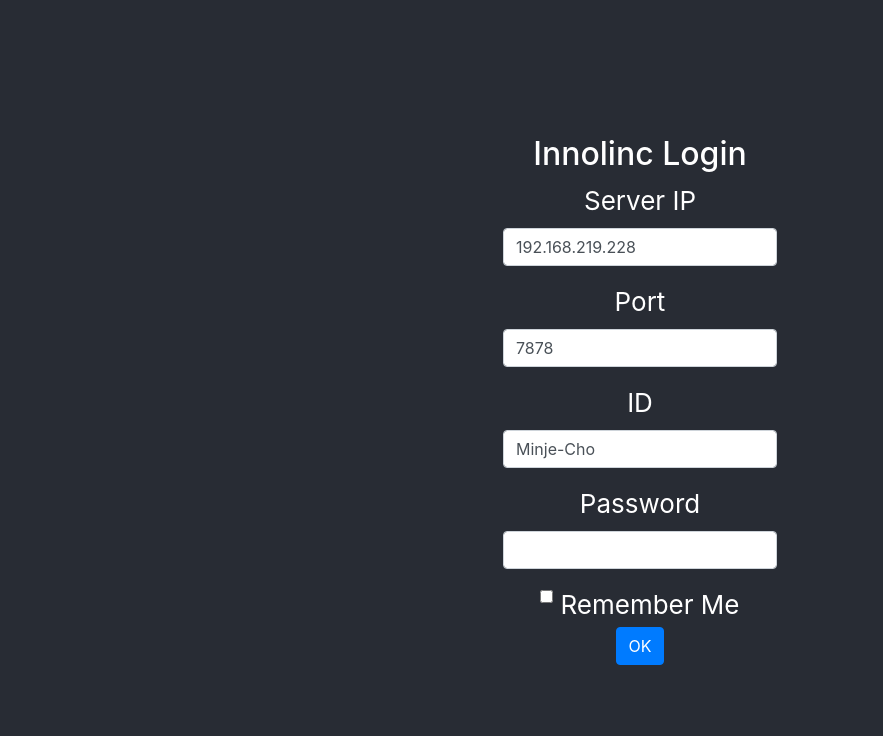
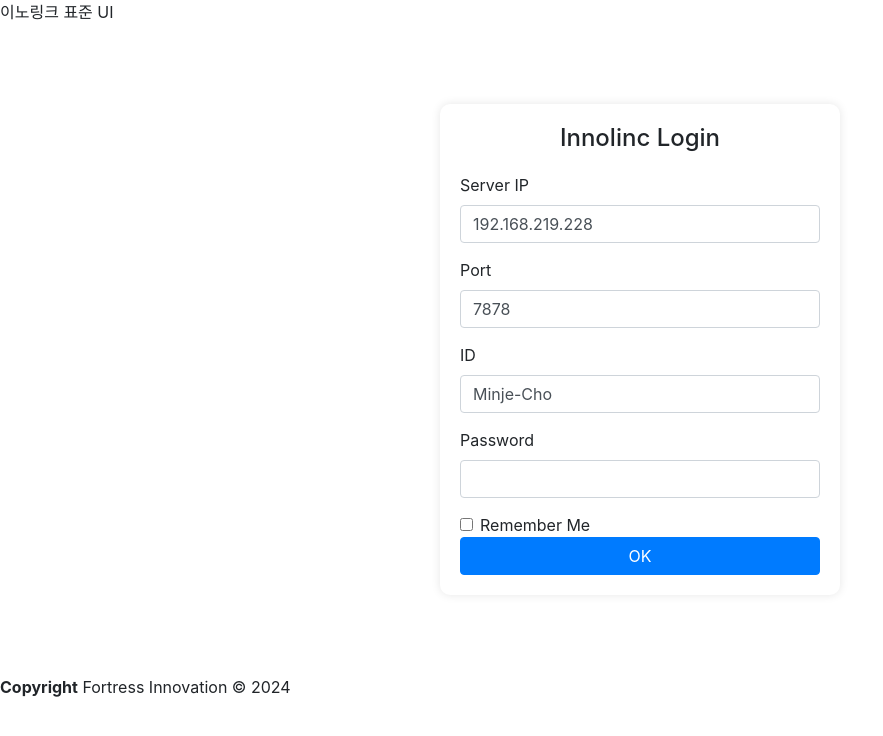
Before and after one commit to minjecho/innolinc_ui, a React (Create React App) app: page / in a window 1280 px wide. Shown: the top 736 px of the page, without its empty margins (0-883 px from the left). Built offline with nearby package versions, Linux system fonts and the light colour scheme.

Commit message:
Header, Footer components

```diff
--- a/public/index.html
+++ b/public/index.html
@@ -26,6 +26,30 @@
     -->
     <link href="https://stackpath.bootstrapcdn.com/bootstrap/4.5.2/css/bootstrap.min.css" rel="stylesheet" />
     <title>Innolinc Standard UI</title>
+    <style>
+      .login-container{
+        max-width: 400px;
+        padding: 20px;
+        background: #ffffff;
+        box-shadow: 0 0 10px rgba(0, 0, 0, 0.1);
+        border-radius: 10px;
+        margin: 80px auto;
+      }
+
+      .login-container h2{
+        margin-bottom: 20px;
+        font-size: 24px;
+        text-align: center;
+      }
+
+      .form-group{
+        margin-bottom: 15px;
+      }
+
+      .btn-primary{
+        width: 100%;
+      }
+    </style>
   </head>
   <body>
     <noscript>You need to enable JavaScript to run this app.</noscript>
--- a/src/App.js
+++ b/src/App.js
@@ -1,14 +1,18 @@
 import logo from './logo.svg';
-import './App.css';
+// import './App.css';
 
 // components
 import Login from './components/Login';
+import Header from './components/Header';
+import Footer from './components/Footer';
 
 function App() {
   return (
     <div className="App">
       <header className="App-header">
+        <Header />
         <Login />
+        <Footer />
       </header>
     </div>
   );
--- /dev/null
+++ b/src/components/Footer.js
@@ -0,0 +1,11 @@
+import React from "react";
+
+function Footer() {
+    return(
+        <div>
+            <b>Copyright</b> Fortress Innovation © 2024
+        </div>
+    )
+}
+
+export default Footer;
--- /dev/null
+++ b/src/components/Header.js
@@ -0,0 +1,13 @@
+import React from "react";
+
+function Header() {
+    return(
+        <nav>
+            <div>
+                <a>이노링크 표준 UI</a>
+            </div>
+        </nav>
+    )
+}
+
+export default Header;
```
